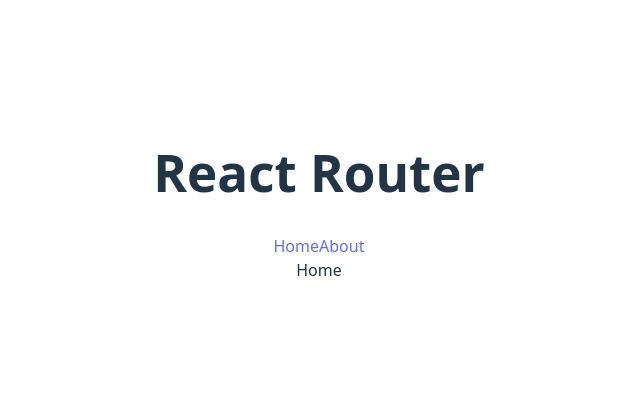
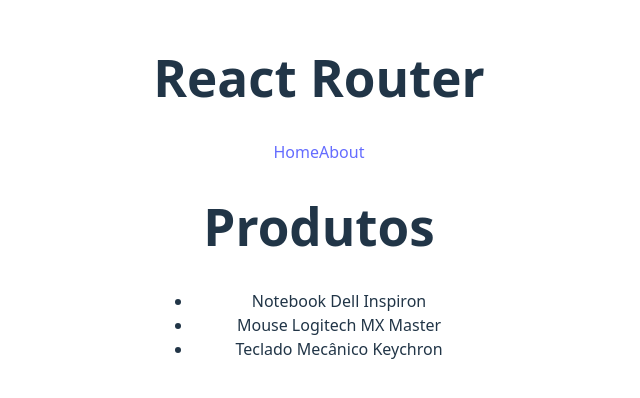
Before and after one commit to theselegadev/react-js, a React (Vite) app in the folder 8_REACT_ROUTER/: page / in a window 1280 px wide. Shown: the part 204-602 px from the top of the page, without its empty margins (321-961 px from the left). Built offline with nearby package versions, Linux system fonts and the light colour scheme; data requests are answered from the project's data file.

Commit message:
carregando dados na page home

```diff
--- /dev/null
+++ b/8_REACT_ROUTER/src/hooks/useFetch.js
@@ -0,0 +1,88 @@
+import { useState, useEffect} from "react";
+
+//  custom hook
+export const useFetch = (url)=>{
+    const [data,setData] = useState(null)
+    // refatorando o post
+    const [method,setMethod] = useState(null)
+    const [config,setConfig] = useState(null)
+    const [callFetch,setCallFetch] = useState(false)
+
+    // loading
+    const [loading,setLoading] = useState(false)
+
+    // tratando erros
+    const [error,setError] = useState(null)
+    // desafio
+    const [itemId,setItemId] = useState("")
+
+    const httpConfig = (data, method)=>{
+        if(method === 'POST'){
+            setConfig({
+                method,
+                headers: {
+                    "Content-Type": "application/json"
+                },
+                body: JSON.stringify(data)
+            })
+
+        }else if(method === 'DELETE'){
+            setConfig({
+                method,
+                headers: {
+                    "Content-Type": "application/json"
+                }
+            })
+        }
+
+        setMethod(method)
+        setItemId(data)
+    }
+
+    useEffect(()=>{
+        const fetchData = async () =>{
+            // loading
+            setLoading(true)
+            try{
+                const response = await fetch(url)
+                const responseJson = await response.json()
+                setData(responseJson)
+            }catch(error){
+                console.log(error.message)
+                setError("Houve algum erro ao carregar os dados")
+            }
+
+            setLoading(false)
+        }
+
+        fetchData()
+    },[url, callFetch])
+
+    // refatorando o post
+    useEffect(()=>{
+        if(method === "POST"){
+            const requestHttp = async ()=>{
+                let fetchOptions = [url, config]
+
+                const response = await fetch(...fetchOptions)
+                const json = await response.json()
+
+                setCallFetch(prev => !prev)
+            }
+
+            requestHttp()
+        }else if(method ===  'DELETE'){
+            const requestHttp = async ()=>{
+                const endpoint = url + `/${itemId}`
+
+                const response = await fetch(endpoint,config)
+
+                setCallFetch(prev => !prev)
+            }
+
+            requestHttp()
+        }
+    },[config, method, url])
+
+    return {data, httpConfig, loading, error}
+}
--- a/8_REACT_ROUTER/src/pages/Home.jsx
+++ b/8_REACT_ROUTER/src/pages/Home.jsx
@@ -1,7 +1,21 @@
+import { Link } from "react-router-dom"
+import { useFetch } from "../hooks/useFetch"
+
+import "./Home.css"
+
 const Home = () => {
+  const url = "http://localhost:3000/products"
+
+  const {data: items, loading, error} = useFetch(url)
   return (
     <div className="Home">
-        Home
+        <h1>Produtos</h1>
+        {error && <p>{error}</p>}
+        <ul className="products">
+          {items && items.map((item)=>(
+            <li key={item.id}>{item.name}</li>
+          ))}
+        </ul>
     </div>
   )
 }
```
